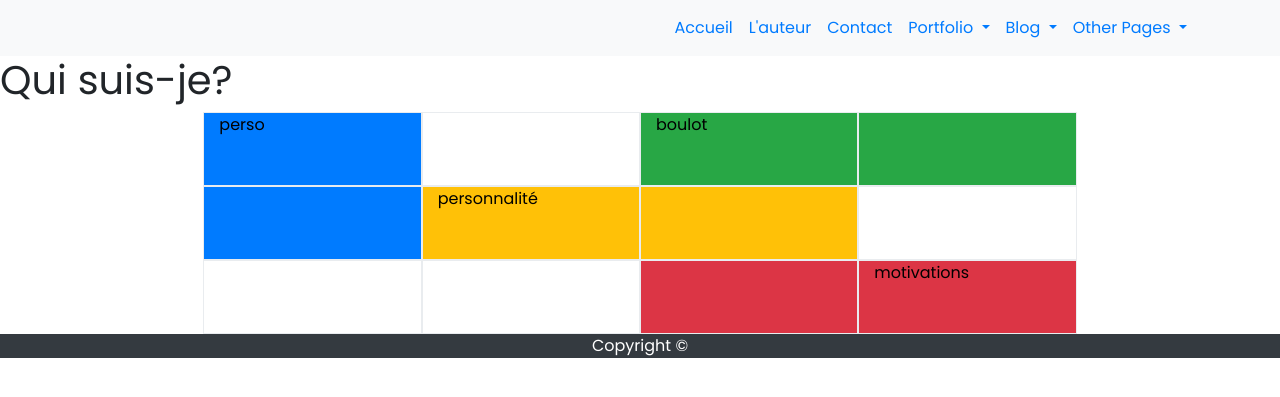
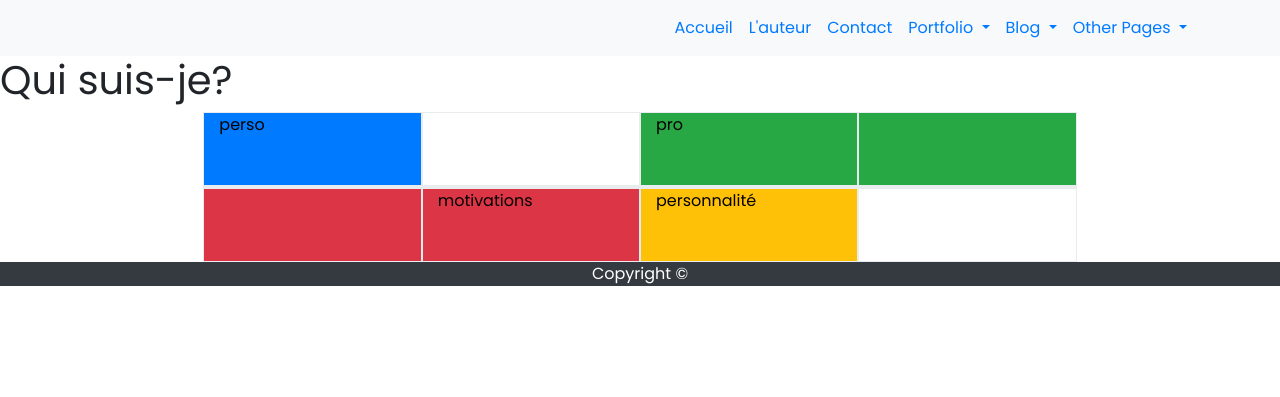
Before and after one commit to OrgaEvolutions/Nathoup.github.io, a Jekyll site: the page built from auteur.html, in a window 1280 px wide. Shown: the top 397 px of the page. Built offline with Jekyll 4.4.1, drawn with Linux system fonts in a browser that asks for light colours; nearby versions of some CDN libraries; some web fonts are replaced.

Commit message:
Update auteur.html

```diff
--- a/auteur.html
+++ b/auteur.html
@@ -29,7 +29,7 @@ title: Présentation de l'auteur
       <div class="col-md-3 border bg-success">
 
         <a data-toggle="collapse" href=".boulot" aria-expanded="false" style= "text-decoration: none;color: black;">
-          boulot
+          pro
           <div class="collapse boulot" align="right">
             <span class="glyphicon glyphicon-menu-right"></span>
           </div>
@@ -62,18 +62,8 @@ title: Présentation de l'auteur
       </div>
 
 
-      <!-- case titre personnalité -->
-      <div class="col-md-3 border bg-warning">
-        <a data-toggle="collapse" href=".personnalite" aria-expanded="false" style= "text-decoration: none;color: black;">
-
-           personnalité
-
-          <div class="collapse personnalite" align="right">
-            <span class="glyphicon glyphicon-menu-right"></span>
-          </div>
-          <br><br><br>
-        </a>
-      </div>
+      <!-- case vide -->
+      <div class="col-md-3 border"></div>
 
 
       <!-- case réponse personnalité -->
@@ -94,11 +84,6 @@ title: Présentation de l'auteur
     <div class="row">
 
 
-      <!-- case vide -->
-      <div class="col-md-3 border"></div>
-
-      <!-- case vide -->
-      <div class="col-md-3 border"></div>
 
 
       <!-- case réponse motivations -->
@@ -118,6 +103,26 @@ title: Présentation de l'auteur
           <br><br><br>
         </a>
       </div>
+
+
+
+      <!-- case titre personnalité -->
+      <div class="col-md-3 border bg-warning">
+        <a data-toggle="collapse" href=".personnalite" aria-expanded="false" style= "text-decoration: none;color: black;">
+          <div class="collapse personnalite" align="center">
+            <span class="glyphicon glyphicon-menu-up"></span>
+          </div>
+           personnalité
+
+
+          <br><br><br>
+        </a>
+      </div>
+
+      <!-- case vide -->
+      <div class="col-md-3 border"></div>
+
+
     </div>
 
     <!--<div class="row">
```
